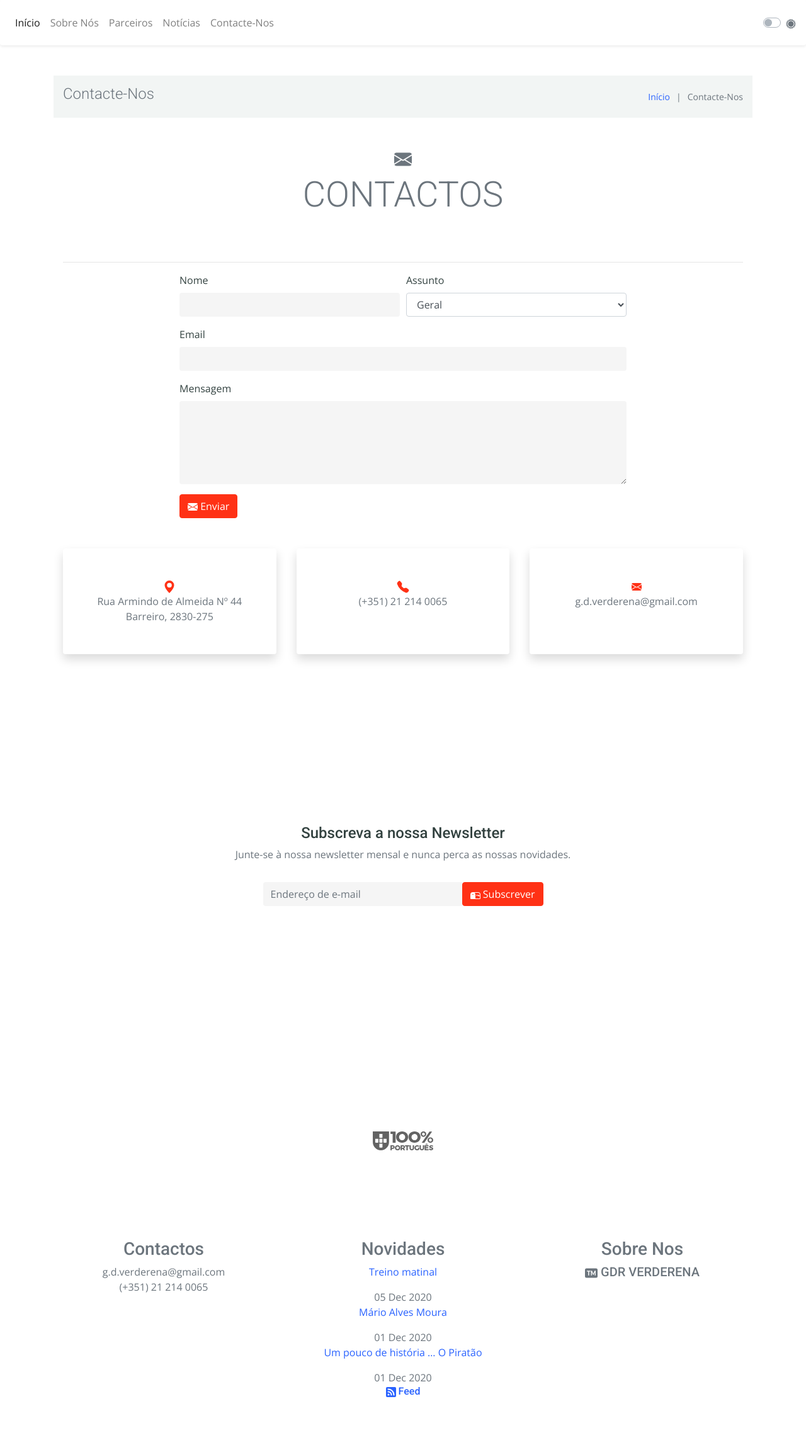
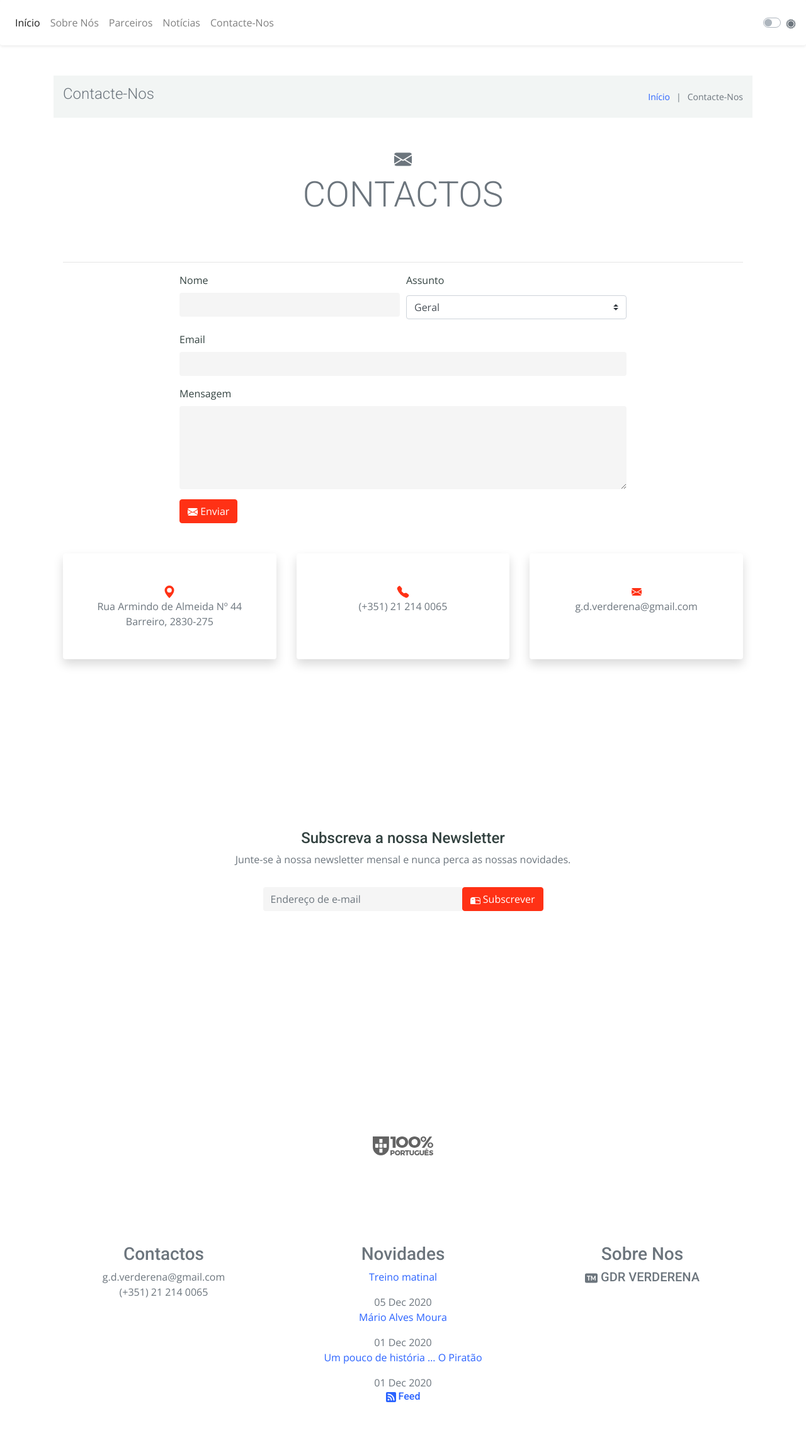
Before and after one commit to GDR-Verderena/gdr-verderena.github.io, a Jekyll site: the page built from contact/index.html, in a window 1280 px wide. Shown: the whole page at 63% size. Built offline with Jekyll 4.4.1, drawn with Linux system fonts in a browser that asks for light colours.

Commit message:
Update contact.html

```diff
--- a/_includes/contact.html
+++ b/_includes/contact.html
@@ -45,7 +45,7 @@
 
           <div class="form-group col-sm-6">
             <label for="Subject">Assunto</label>
-            <select name="Assunto" type="text" for="Subject" class="form-control" />
+            <select name="Assunto" type="text" for="Subject" class="form-control custom-select my-1 mr-sm-2" />
 	<option selected>Geral</option>
         <option>Atletismo</option>
 	<option>FitnessMix</option>
```
